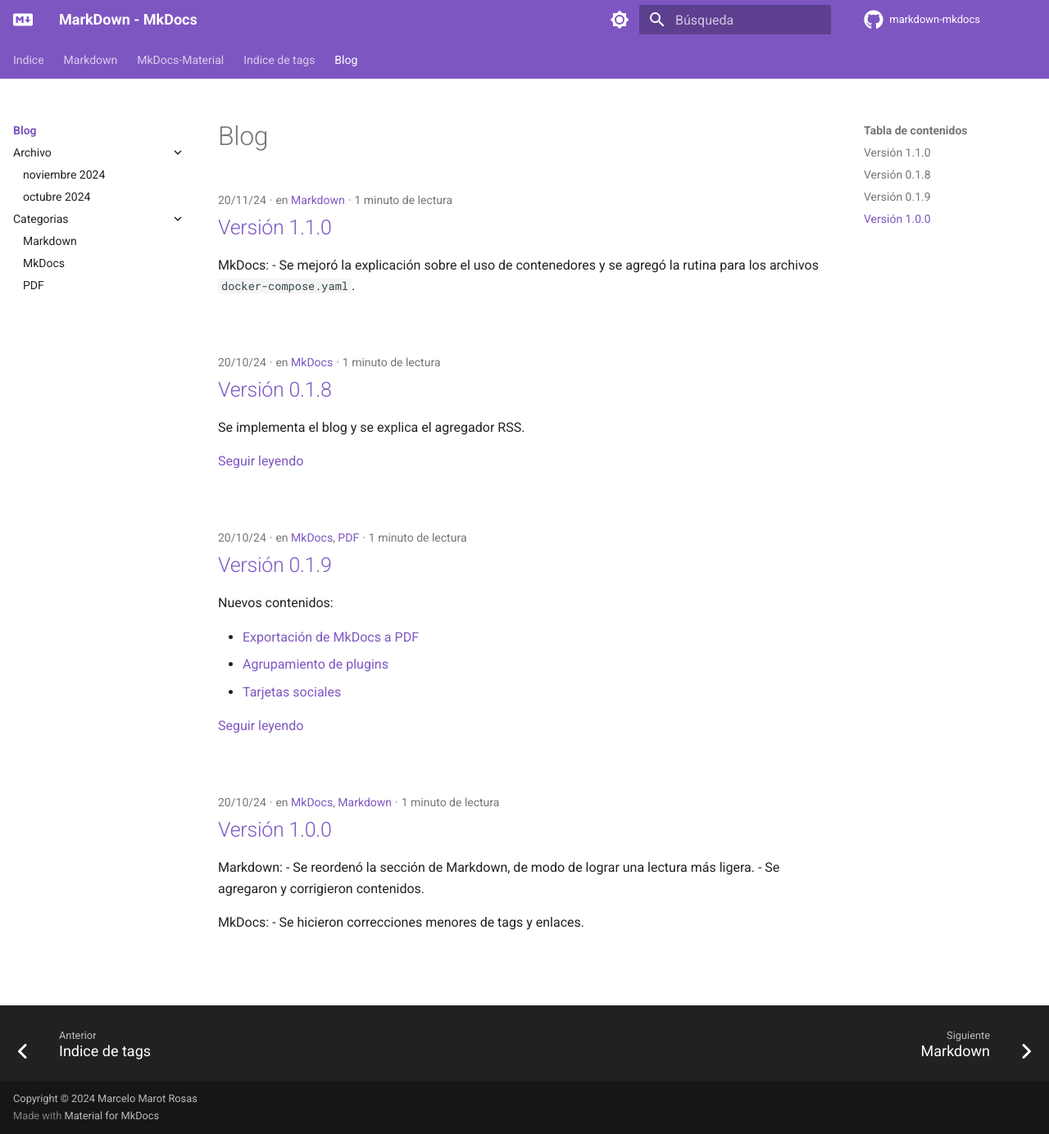
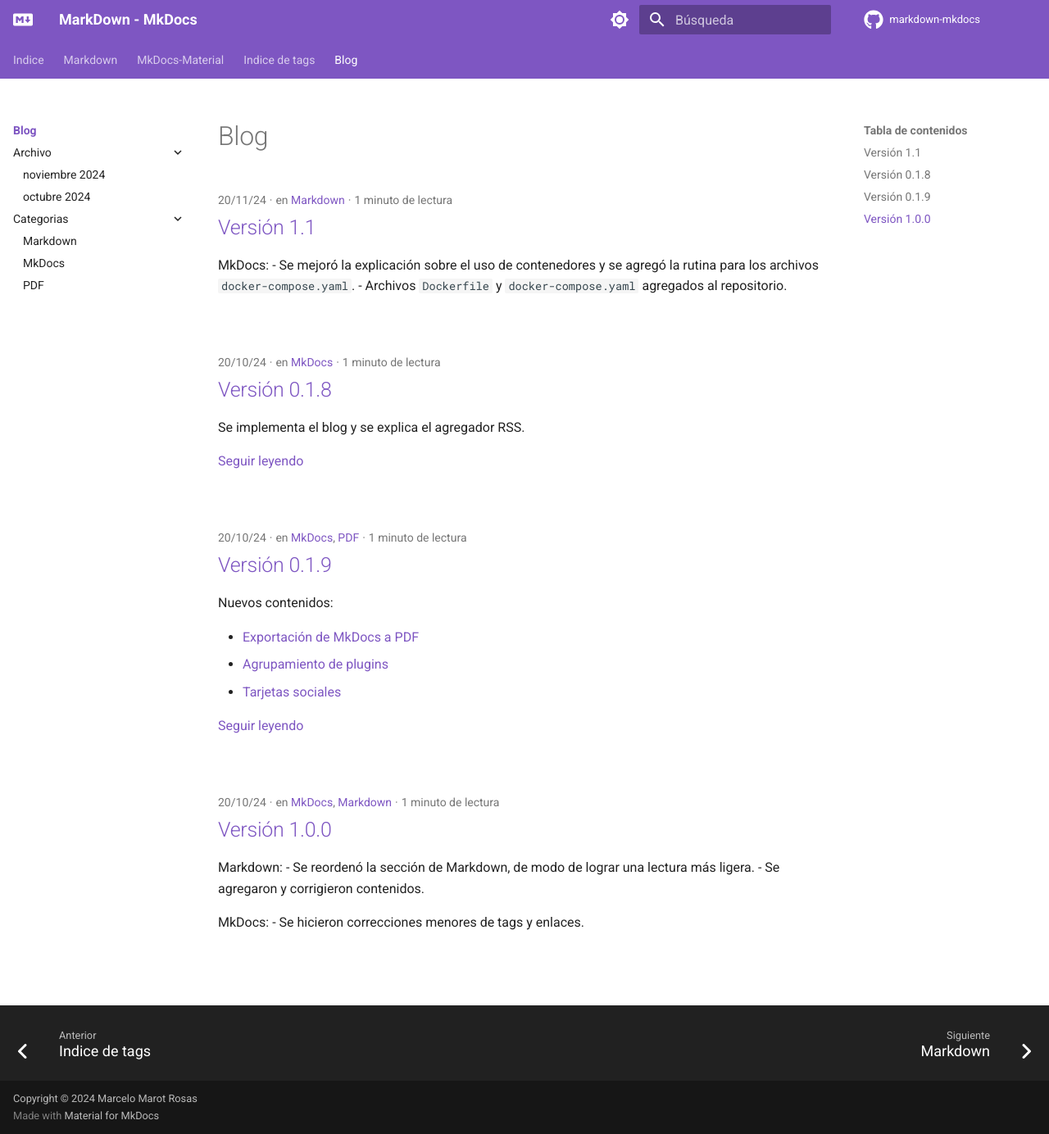
Before and after one commit to alejrot/markdown-mkdocs, an MkDocs documentation site: the page built from docs/blog/index.md, in a window 1280 px wide and 1384 px high. Shown: the whole window at 82% size. Built offline with MkDocs 1.6.1 and Material for MkDocs 9.7.7, drawn with Linux system fonts in a browser that asks for light colours; plug-ins that fetch from the network failed and are left out; comment, search, counter and statistics services are not loaded.

Commit message:
Archivos Docker agregados - carpeta de borradores creada

```diff
--- a/docs/blog/posts/v1.1.0.md
+++ b/docs/blog/posts/v1.1.0.md
@@ -26,9 +26,10 @@
 
 
 
-# Versión 1.1.0
+# Versión 1.1
 
 
 
 MkDocs:
 - Se mejoró la explicación sobre el uso de contenedores y se agregó la rutina para los archivos `docker-compose.yaml`.
+- Archivos `Dockerfile` y `docker-compose.yaml` agregados al repositorio.
```
Also changed, not shown: docker-compose.yml (added, +16 -0 lines), borradores/github_pages.md (renamed from github_pages.md), borradores/markdown-ejemplos.md (renamed from markdown-ejemplos.md), borradores/markdown_extras.md (renamed from markdown_extras.md), borradores/mkdocs.md (renamed from mkdocs.md), 1 other file.
